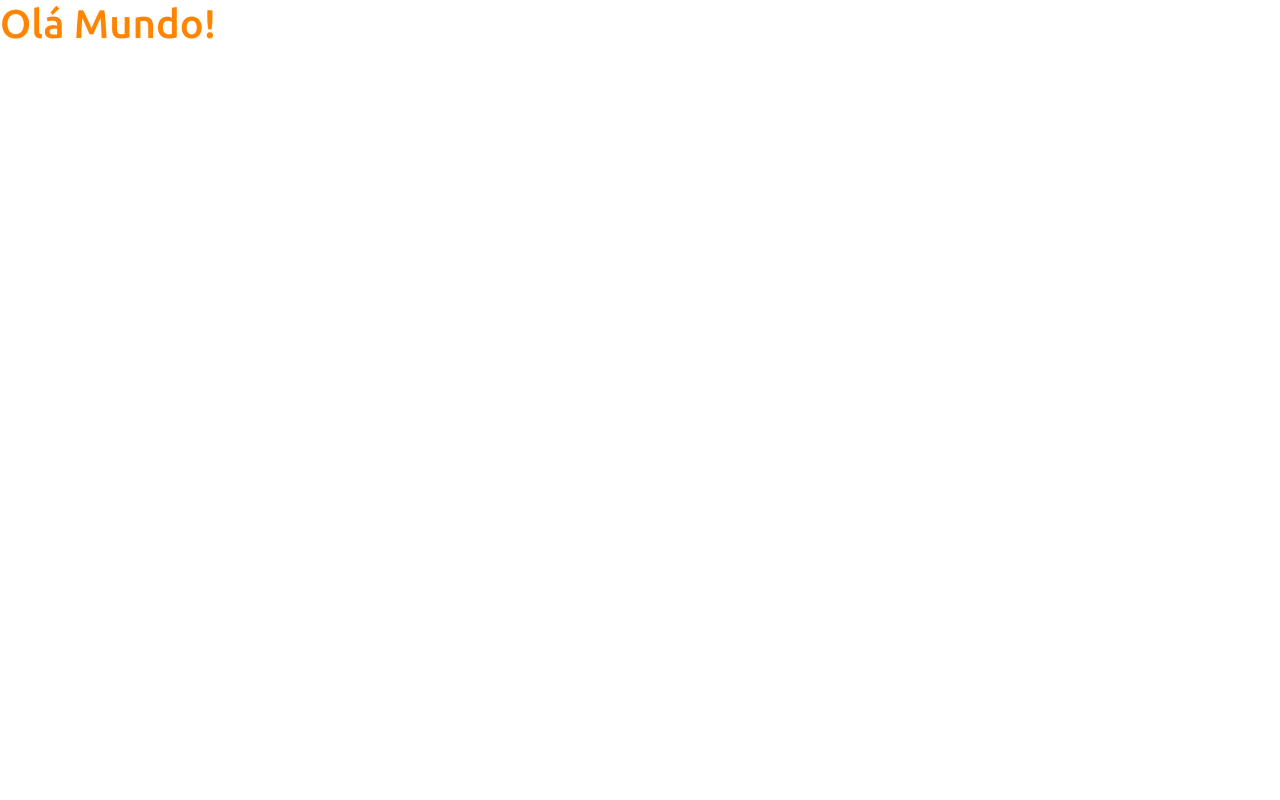
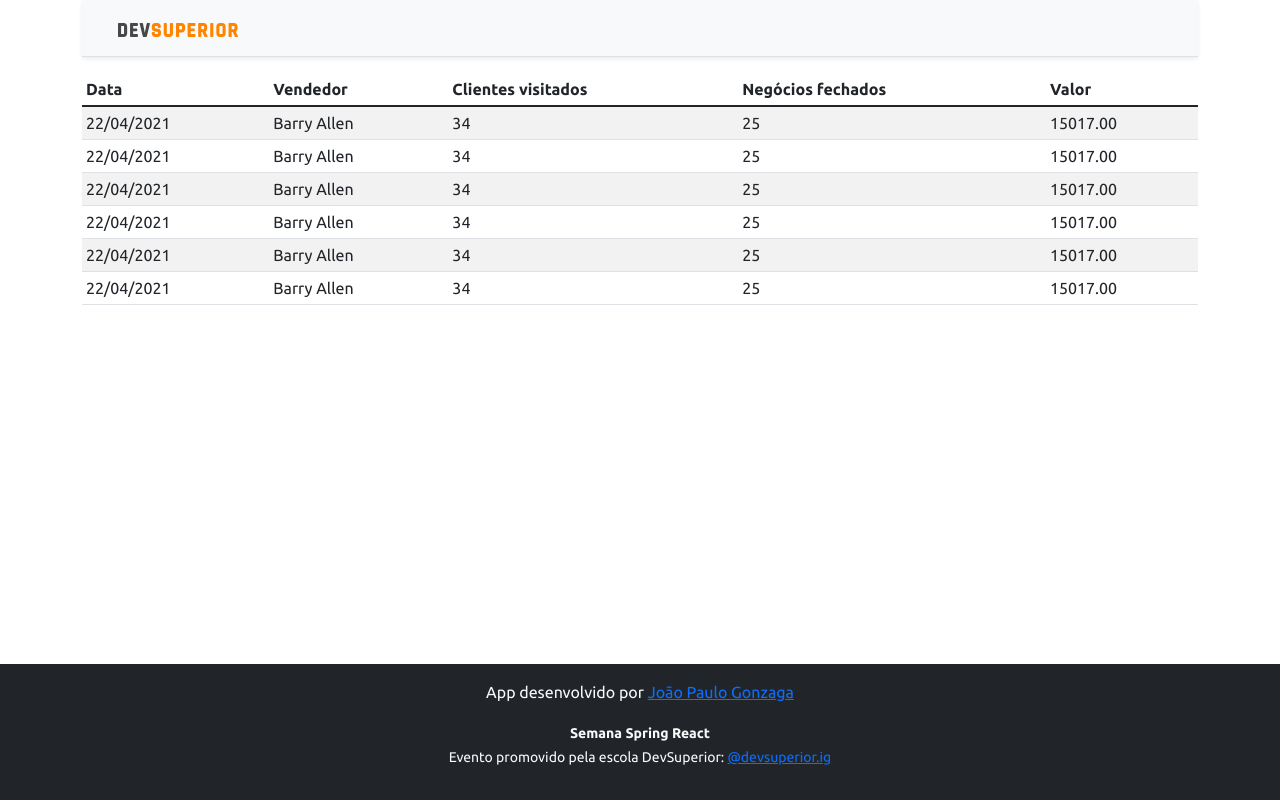
Before and after one commit to root-who/DevSuperiorBootcamp, a React (Create React App) app in the folder frontend/: page / in a window 1280 px wide. Built offline with nearby package versions, Linux system fonts and the light colour scheme.

Commit message:
Adicionando os componets do react

```diff
--- a/frontend/src/App.tsx
+++ b/frontend/src/App.tsx
@@ -1,8 +1,17 @@
+import DataTable from "components/DataTable/index";
+import Footer from "./components/Footer/index";
+import NavBar from "./components/HeaderNavBar/index";
 
 function App() {
   return (
           <>
-          <h1 className="text-primary">Olá Mundo!</h1>
+          <div className="container">
+            <NavBar/>
+            <DataTable/>
+            {/* <h1 className="text-primary">Olá Mundo!</h1> */}
+
+          </div>
+          <Footer/>
           </>
   );
 }
--- /dev/null
+++ b/frontend/src/components/DataTable/index.tsx
@@ -0,0 +1,65 @@
+function DataTable(){
+    return (
+        <>
+            <div className="table-responsive">
+                <table className="table table-striped table-sm">
+                    <thead>
+                        <tr>
+                            <th>Data</th>
+                            <th>Vendedor</th>
+                            <th>Clientes visitados</th>
+                            <th>Negócios fechados</th>
+                            <th>Valor</th>
+                        </tr>
+                    </thead>
+                    <tbody>
+                        <tr>
+                            <td>22/04/2021</td>
+                            <td>Barry Allen</td>
+                            <td>34</td>
+                            <td>25</td>
+                            <td>15017.00</td>
+                        </tr>
+                        <tr>
+                            <td>22/04/2021</td>
+                            <td>Barry Allen</td>
+                            <td>34</td>
+                            <td>25</td>
+                            <td>15017.00</td>
+                        </tr>
+                        <tr>
+                            <td>22/04/2021</td>
+                            <td>Barry Allen</td>
+                            <td>34</td>
+                            <td>25</td>
+                            <td>15017.00</td>
+                        </tr>
+                        <tr>
+                            <td>22/04/2021</td>
+                            <td>Barry Allen</td>
+                            <td>34</td>
+                            <td>25</td>
+                            <td>15017.00</td>
+                        </tr>
+                        <tr>
+                            <td>22/04/2021</td>
+                            <td>Barry Allen</td>
+                            <td>34</td>
+                            <td>25</td>
+                            <td>15017.00</td>
+                        </tr>
+                        <tr>
+                            <td>22/04/2021</td>
+                            <td>Barry Allen</td>
+                            <td>34</td>
+                            <td>25</td>
+                            <td>15017.00</td>
+                        </tr>
+                    </tbody>
+                </table>
+            </div>
+        </>
+    )
+}
+
+export default DataTable;
--- /dev/null
+++ b/frontend/src/components/Footer/index.tsx
@@ -0,0 +1,15 @@
+function Footer(){
+    return(
+        <>
+            <footer className="footer mt-auto py-3 bg-dark">
+                <div className="container">
+                    <p className="text-light">App desenvolvido por <a href="https://github.com/root-who" target="_blank" rel="noreferrer">João Paulo Gonzaga</a></p>
+                    <p className="text-light"><small><strong>Semana Spring React</strong><br/>
+                    Evento promovido pela escola DevSuperior: <a href="https://instagram.com/devsuperior.ig" target="_blank" rel="noreferrer">@devsuperior.ig</a></small></p>
+                </div>
+            </footer>
+        </>
+    )
+}
+
+export default Footer;
--- /dev/null
+++ b/frontend/src/components/HeaderNavBar/index.tsx
@@ -0,0 +1,18 @@
+import ImgDsDark from '../../assets/images/ds-dark.svg'
+
+function NavBar(){
+    return (
+        <>
+        <div className="d-flex flex-column flex-md-row align-items-center p-3 px-md-4 mb-3 bg-light border-bottom shadow-sm">
+            <div className="container">
+                <nav className="my-2 my-md-0 mr-md-3">
+                <img src={ImgDsDark} alt="DevSuperior" width="120" />
+                </nav>
+            </div>
+        </div>
+
+        </>
+    )
+}
+
+export default NavBar;
```
Also changed, not shown: frontend/src/assets/images/ds-dark.svg (added).
